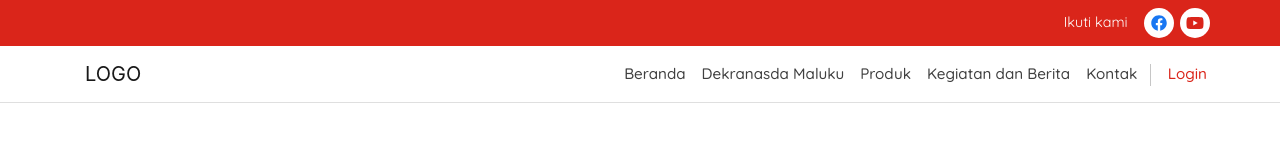
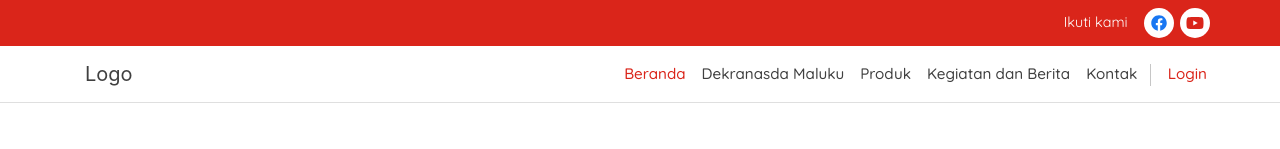
Before and after one commit to diskominfo-ambon/dekranasda, a Vue app: page / in a window 1280 px wide. Shown: the top 149 px of the page. Built offline with nearby package versions, Linux system fonts and the light colour scheme.

Commit message:
menambahkan route link pada navbar

```diff
--- a/src/assets/sass/_globals.scss
+++ b/src/assets/sass/_globals.scss
@@ -296,3 +296,7 @@ h1, h2, h3, h4, h5, h6, p, span, blockquote, li, small, label, fieldset, legend,
     }
   }
 }
+
+.router-link-exact-active {
+  color: $primary !important;
+}
--- a/src/assets/sass/_header.scss
+++ b/src/assets/sass/_header.scss
@@ -1,4 +1,5 @@
 header {
+
   .header__social-contact {
     background-color: $primary;
 
@@ -52,6 +53,9 @@ header {
   .navbar {
     border-bottom: 1px solid rgba(0, 0, 0, 0.125);
 
+    &-brand {
+      color: $dark !important;
+    }
     &-nav {
       @include breakpoint-up(medium) {
         position: relative;
--- a/src/components/header.vue
+++ b/src/components/header.vue
@@ -15,14 +15,25 @@
   </div>
   <b-navbar toggleable="lg">
     <b-container>
-      <b-navbar-brand href="#">LOGO</b-navbar-brand>
+      <router-link class="navbar-brand" :to="{ name: 'Home'} ">
+        Logo
+      </router-link>
+
       <b-navbar-toggle target="nav-collapse"></b-navbar-toggle>
 
       <b-collapse id="nav-collapse" is-nav>
         <b-navbar-nav class="ml-auto">
-          <b-nav-item>Beranda</b-nav-item>
+          <li class="nav-item">
+            <router-link class="nav-link" :to="{ name: 'Home'} ">
+              Beranda
+            </router-link>
+          </li>
           <b-nav-item href="#dekranasda">Dekranasda Maluku</b-nav-item>
-          <b-nav-item>Produk</b-nav-item>
+          <li class="nav-item">
+            <router-link class="nav-link" :to="{ name: 'Product' }">
+              Produk
+            </router-link>
+          </li>
           <b-nav-item href="#post">Kegiatan dan Berita</b-nav-item>
           <b-nav-item href="#footer">Kontak</b-nav-item>
           <b-nav-item>Login</b-nav-item>
--- a/src/main.js
+++ b/src/main.js
@@ -21,7 +21,7 @@ library.add(fas, fab);
 
 Vue.component('Icon', FontAwesomeIcon);
 
-const router = new VueRouter({ routes });
+const router = new VueRouter({ routes, mode: 'history' });
 
 new Vue({
   router,
```
